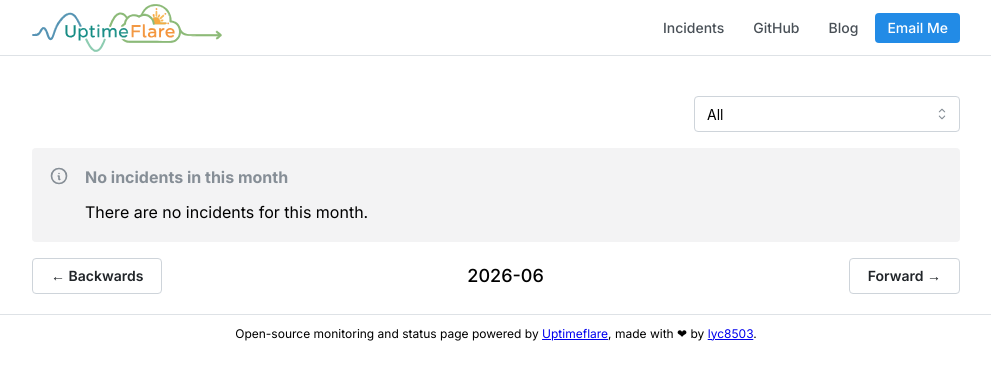
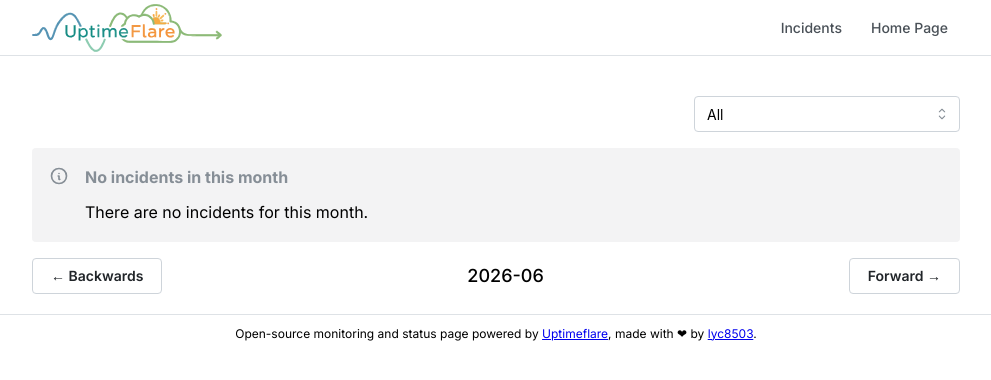
Before and after one commit to Fovir-GitHub/uptime, a Next.js app: page /incidents in a window 1280 px wide. Shown: the top 380 px of the page, without its empty margins (144-1135 px from the left). Built offline with nearby package versions, Linux system fonts and the light colour scheme.

Commit message:
feat: set monitor websites
Signed-off-by: Fovir <fovir@disroot.org>

```diff
--- a/uptime.config.ts
+++ b/uptime.config.ts
@@ -7,65 +7,67 @@ import { MaintenanceConfig, PageConfig, WorkerConfig } from './types/config'
 
 const pageConfig: PageConfig = {
   // Title for your status page
-  title: "lyc8503's Status Page",
+  title: "Fovir's Status Page",
   // Links shown at the header of your status page, could set `highlight` to `true`
-  links: [
-    { link: 'https://github.com/lyc8503', label: 'GitHub' },
-    { link: 'https://blog.lyc8503.net/', label: 'Blog' },
-    { link: 'mailto:me@lyc8503.net', label: 'Email Me', highlight: true },
-  ],
+  links: [{ link: 'https://www.fovir.fyi', label: 'Home Page' }],
 }
 
 const workerConfig: WorkerConfig = {
   // Define all your monitors here
   monitors: [
-    // Example HTTP Monitor
     {
-      // `id` should be unique, history will be kept if the `id` remains constant
-      id: 'foo_monitor',
-      // `name` is used at status page and callback message
-      name: 'My API Monitor',
-      // `method` should be a valid HTTP Method
+      id: 'home_page',
+      name: 'Home Page',
       method: 'GET',
-      // `target` is a valid URL
-      target: 'https://example.com',
-      // [OPTIONAL] `tooltip` is ONLY used at status page to show a tooltip
-      tooltip: 'This is a tooltip for this monitor',
-      // [OPTIONAL] `statusPageLink` is ONLY used for clickable link at status page
-      statusPageLink: 'https://example.com',
-      // [OPTIONAL] `expectedCodes` is an array of acceptable HTTP response codes, if not specified, default to 2xx
-      expectedCodes: [200],
-      // [OPTIONAL] `timeout` in millisecond, if not specified, default to 10000
-      timeout: 10000,
-      // [OPTIONAL] headers to be sent
-      headers: {
-        'User-Agent': 'Uptimeflare',
-        Authorization: 'Bearer YOUR_TOKEN_HERE',
-      },
-      // [OPTIONAL] body to be sent (require POST/PUT/PATCH method)
-      // body: 'Hello, world!',
-      // [OPTIONAL] if specified, the response must contains the keyword to be considered as operational.
-      // responseKeyword: 'success',
-      // [OPTIONAL] if specified, the response must NOT contains the keyword to be considered as operational.
-      // responseForbiddenKeyword: 'bad gateway',
-      // [OPTIONAL] if specified, will call the check proxy to check the monitor, mainly for geo-specific checks
-      // refer to docs https://github.com/lyc8503/UptimeFlare/wiki/Check-proxy-setup before setting this value
-      // currently supports `worker://`, `globalping://` and `http(s)://` proxies
-      // checkProxy: 'worker://weur',
-      // [OPTIONAL] if true, the check will fallback to local if the specified proxy is down
-      // checkProxyFallback: true,
+      target: 'https://www.fovir.fyi',
     },
-    // Example TCP Monitor
     {
-      id: 'test_tcp_monitor',
-      name: 'Example TCP Monitor',
-      // `method` should be `TCP_PING` for tcp monitors
-      method: 'TCP_PING',
-      // `target` should be `host:port` for tcp monitors
-      target: '1.2.3.4:22',
-      tooltip: 'My production server SSH',
-      statusPageLink: 'https://example.com',
-      timeout: 5000,
+      id: 'authelia',
+      method: 'GET',
+      target: 'https://auth.fovir.fyi/',
+      name: 'Authelia',
+    },
+    {
+      id: 'flapalerted',
+      method: 'GET',
+      target: 'https://flapalerted.fovir.fyi/',
+      name: 'Flapalerted',
+    },
+    {
+      id: 'wakapi',
+      method: 'GET',
+      target: 'https://wakapi.fovir.fyi/',
+      name: 'Wakapi',
+    },
+    {
+      id: 'list',
+      method: 'GET',
+      target: 'https://list.fovir.fyi/',
+      name: 'OpenList',
+    },
+    {
+      id: 'gotify',
+      method: 'GET',
+      target: 'https://gotify.fovir.fyi/',
+      name: 'Gotify',
+    },
+    {
+      id: 'lg',
+      method: 'GET',
+      target: 'https://lg.fovir.fyi/',
+      name: 'LG',
+    },
+    {
+      id: 'search',
+      method: 'GET',
+      target: 'https://search.fovir.fyi/',
+      name: 'Search',
+    },
+    {
+      id: 'chef',
+      method: 'GET',
+      target: 'https://chef.fovir.fyi/',
+      name: 'CyberChef',
     },
   ],
   // [Optional] Notification settings
```
